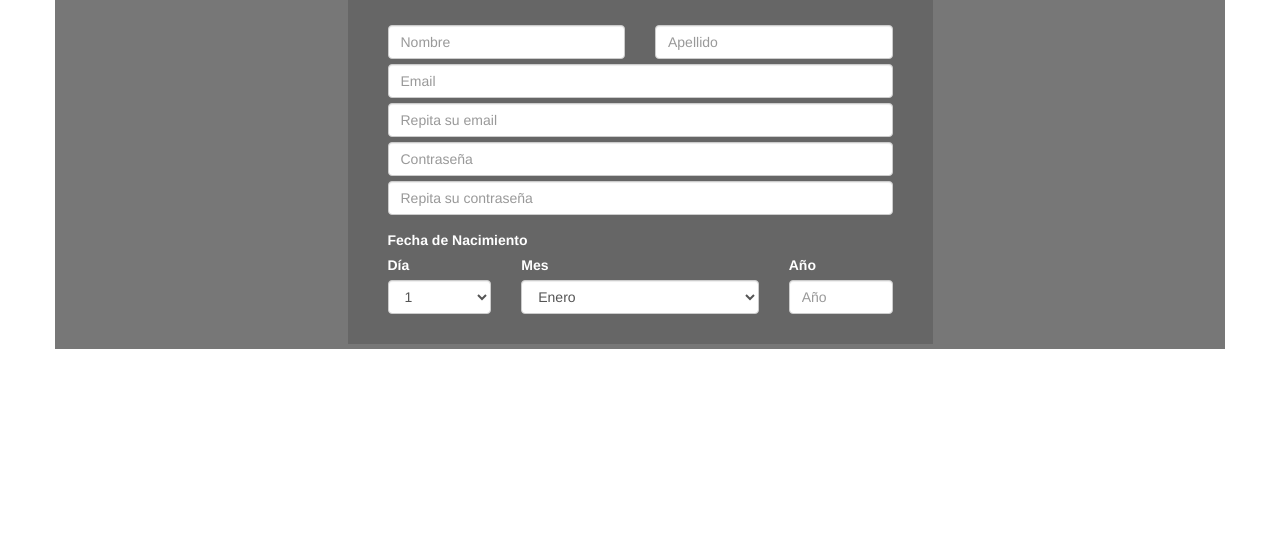
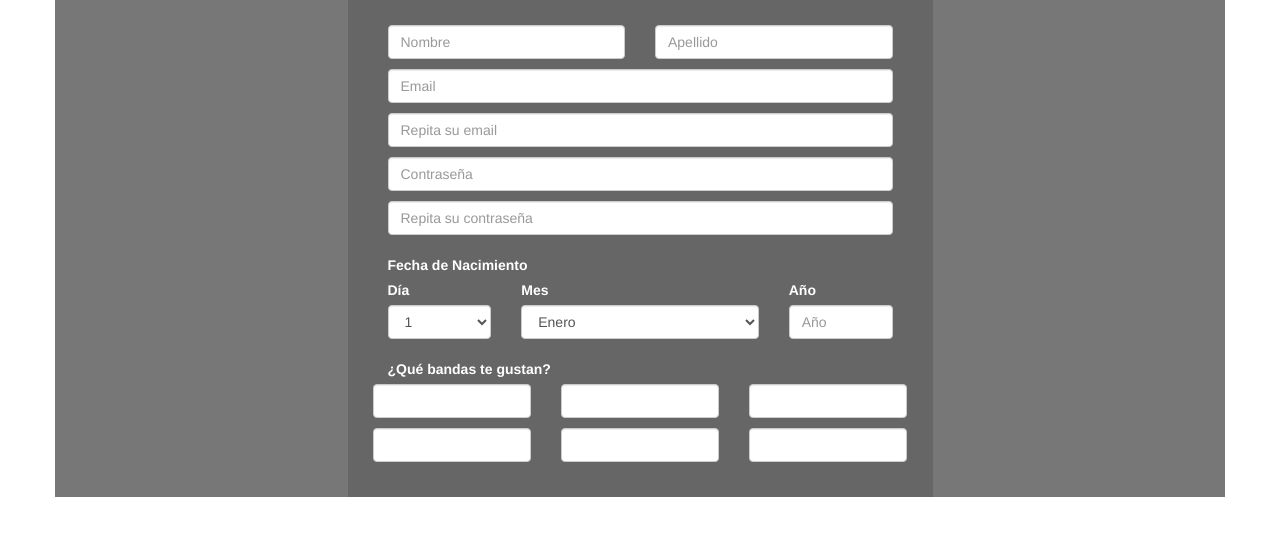
Before and after one commit to maggietobar/qplay, a PHP site: page /register.html in a window 1280 px wide. Shown: the top 536 px of the page. Run offline with PHP 8.4, Linux system fonts and the light colour scheme.

Commit message:
Modificaciones en Register y correcciones en Index

```diff
--- a/css/register.css
+++ b/css/register.css
@@ -8,13 +8,13 @@
   padding: 25px 40px;
 }
 
-.row{
-  margin-bottom: 5px;
-}
-
-.label-fecha{
+.titulos-form{
   margin-bottom: 5px;
   font-weight: bold;
   padding-left: 15px;
   padding-top: 10px;
 }
+
+.form-control{
+  margin-bottom: 10px;
+}
--- a/index.html
+++ b/index.html
@@ -44,7 +44,7 @@
 
 <div class="jumbotron text-left">
   <h1>Un lugar para ir juntos a la par</h1>
-  <p>Comprati tus intereses y pasiones con tus almas gemelas en todo tiempo y lugar!</p>
+  <p>Compartí tus intereses y pasiones con tus almas gemelas en todo tiempo y lugar!</p>
 </div>
 
 
@@ -79,7 +79,7 @@
     <div class="col-sm-6">
       <h3 class="text-center">Eventos</h3>
        <div class="event-info">
-          <h3>Guttariada en Parque Nacional</h3>
+          <h3>Guitarreada en Parque Nacional</h3>
           <i class="fa fa-share fa-lg"></i>
           <p>Si estas embolado en tu casa venite a conocernos</p>
        </div>
--- a/register.html
+++ b/register.html
@@ -1,11 +1,13 @@
 <!DOCTYPE html>
 <html>
+
 <head>
     <meta charset="utf-8">
     <title>Register</title>
     <link rel="stylesheet" href="css/bootstrap.css">
     <link rel="stylesheet" href="css/register.css">
 </head>
+
 <body>
     <div class="container">
         <div class="row">
@@ -53,7 +55,7 @@
                     <div class="row">
                         <!--Esto está re flojo de papeles, preguntar-->
                         <div class="form-group">
-                <p class="label-fecha">Fecha de Nacimiento</p>
+                            <p class="titulos-form">Fecha de Nacimiento</p>
                             <div class="col-xs-3">
                                 <label for="dianac">Día</label>
                                 <select class="form-control" name="dianac">
@@ -115,9 +117,43 @@
                             </div>
                         </div>
                     </div>
+
+                    <div class="row">
+                        <div class="row">
+                            <div class="col-xs-12">
+                                <p class="titulos-form">¿Qué bandas te gustan?</p>
+                            </div>
+                        </div>
+                        <div class="row">
+                            <div class="col-xs-4">
+                                <input type="text" class="form-control" name="banda1" value="">
+                            </div>
+                            <div class="col-xs-4">
+                                <input type="text" class="form-control" name="banda2" value="">
+                            </div>
+                            <div class="col-xs-4">
+                                <input type="text" class="form-control" name="banda3" value="">
+                            </div>
+                        </div>
+                        <div class="row">
+                            <div class="col-xs-4">
+                                <input type="text" class="form-control" name="banda4" value="">
+                            </div>
+                            <div class="col-xs-4">
+                                <input type="text" class="form-control" name="banda5" value="">
+                            </div>
+                            <div class="col-xs-4">
+                                <input type="text" class="form-control" name="banda6" value="">
+                            </div>
+                        </div>
+
+                    </div>
+
+
                 </form>
             </div>
         </div>
     </div>
 </body>
+
 </html>
```
Lines whose indentation alone changed are shown as unchanged.
